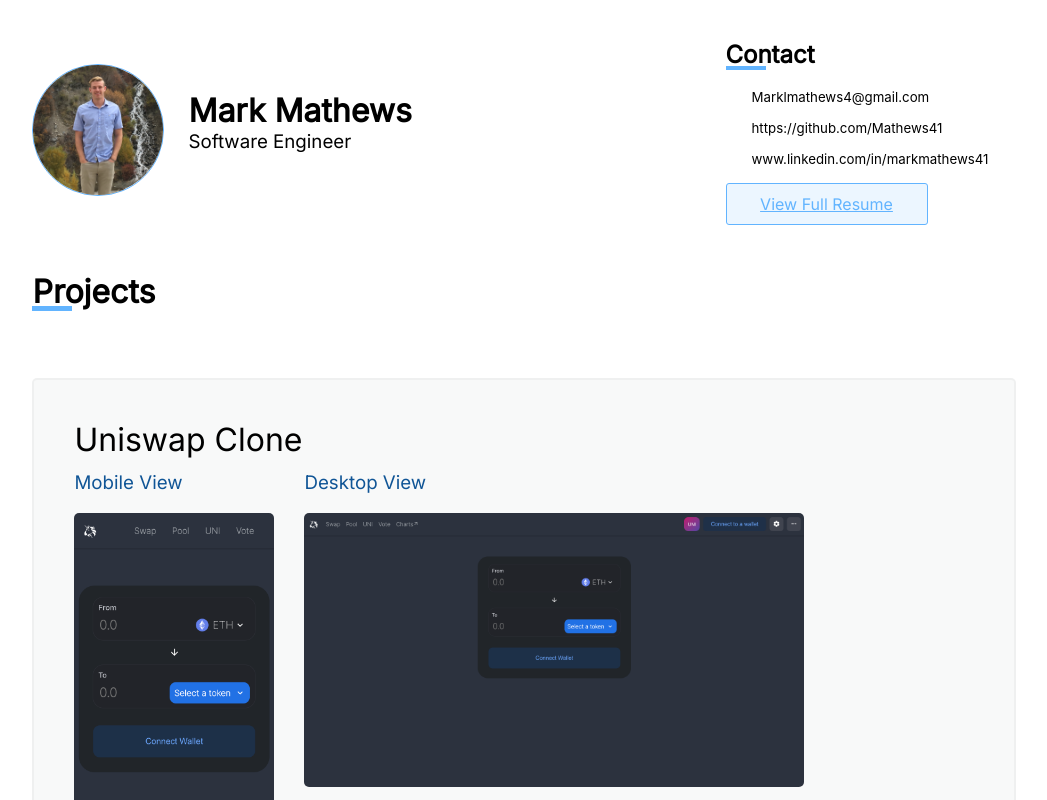
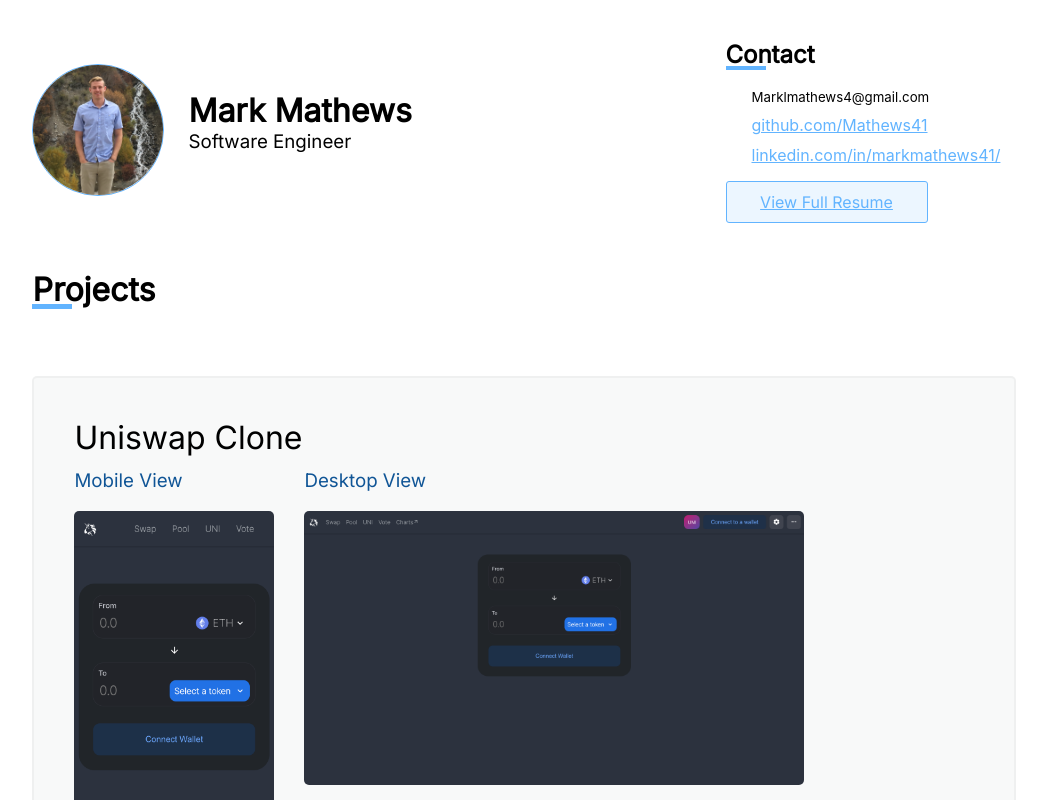
Before and after one commit to Mathews41/personal-portfolio, a React (Create React App) app: page / in a window 1280 px wide. Shown: the top 800 px of the page, without its empty margins (116-1163 px from the left). Built offline with nearby package versions, Linux system fonts and the light colour scheme; some icons are missing.

Commit message:
finished links

```diff
--- a/src/components/Portfolio.css
+++ b/src/components/Portfolio.css
@@ -242,6 +242,10 @@
   align-items: flex-start;
   padding: 10px;
 }
+.social-link {
+  color: #62b4ff;
+  margin-left: 10px;
+}
 .contact > h2 {
   font-family: "Inter";
   margin: 0 0 5px 0;
--- a/src/components/Portfolio.js
+++ b/src/components/Portfolio.js
@@ -100,8 +100,12 @@
           <h5>Technologies: {project.technologies}</h5>
 
           <h6>{project.description}</h6>
-          <a href={project.originalLink}>View Original</a>
-          <a href={project.githubLink}>View On Github</a>
+          <a href={project.originalLink} target="blank_">
+            View Original
+          </a>
+          <a href={project.githubLink} target="blank_">
+            View On Github
+          </a>
         </div>
       );
     });
@@ -128,7 +132,9 @@
             </div>
           </div>
           <h6>{project.description}</h6>
-          <a href={project.figmaLink}>View Full Design</a>
+          <a href={project.figmaLink} target="blank_">
+            View Full Design
+          </a>
         </div>
       );
     });
@@ -161,14 +167,26 @@
                       href="https://github.com/Mathews41"
                       icon="github"
                     />
-                    <h5>https://github.com/Mathews41</h5>
+                    <a
+                      className="social-link"
+                      href="https://github.com/Mathews41"
+                      target="blank_"
+                    >
+                      github.com/Mathews41
+                    </a>
                   </div>
                   <div className="icon">
                     <FeatherIcon
                       href="www.linkedin.com/in/markmathews41"
                       icon="linkedin"
                     />
-                    <h5>www.linkedin.com/in/markmathews41</h5>
+                    <a
+                      className="social-link"
+                      href="https://www.linkedin.com/in/markmathews41/"
+                      target="blank_"
+                    >
+                      linkedin.com/in/markmathews41/
+                    </a>
                   </div>
                 </div>
                 <a href={resume} target="blank_">
@@ -194,7 +212,10 @@
                   A basic use of express calling to the Api and displaying a
                   list of characters.
                 </h6>
-                <a href="https://github.com/Mathews41/Rick-Morty-API">
+                <a
+                  href="https://github.com/Mathews41/Rick-Morty-API"
+                  target="blank_"
+                >
                   View Github Respository
                 </a>
               </div>
@@ -202,9 +223,7 @@
           </div>
           <div className="figma">
             <h1>Figma Designs</h1>
-            <div className="mapped-projects">
-              {mappedDesigns}
-            </div>
+            <div className="mapped-projects">{mappedDesigns}</div>
           </div>
           <div className="about-me-container">
             <h1>About Me</h1>
```
Also changed, not shown: 1 other file (tests, documents, lock files or other folders).
